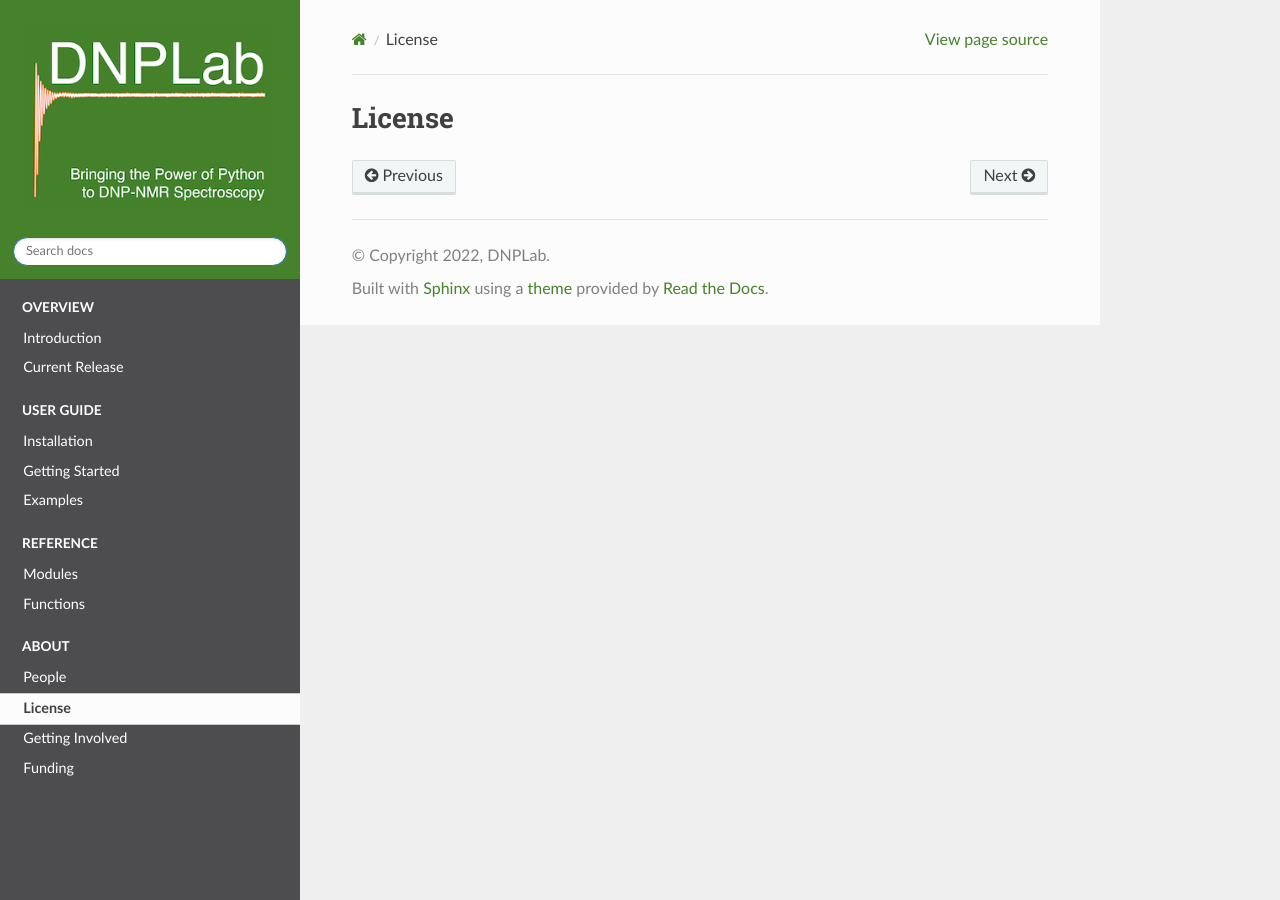
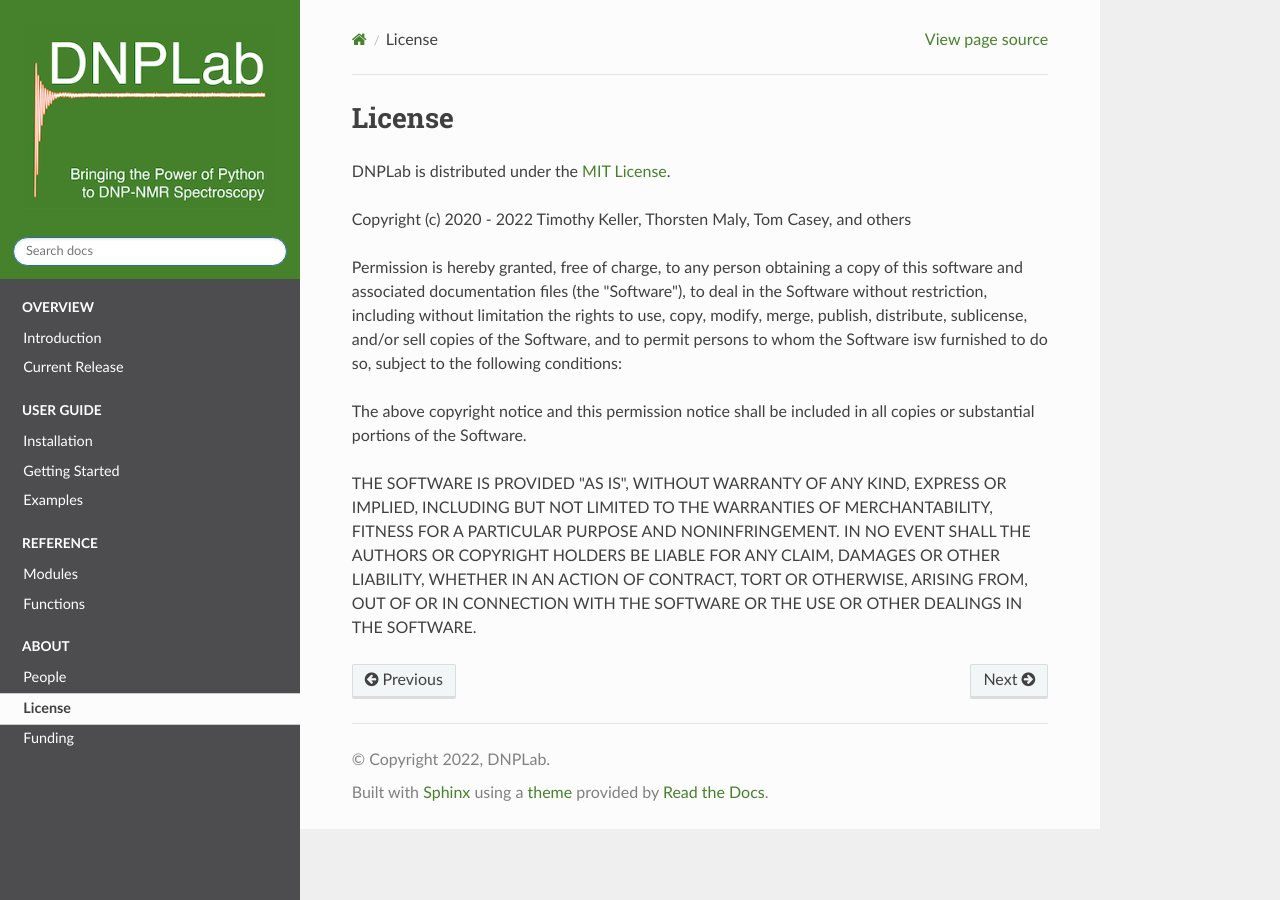
Before and after one commit to DNPLab/DNPLab, a Sphinx documentation site: the page built from docs/source/license.rst, in a window 1280 px wide. Built offline with Sphinx 7.4.7 and the Read the Docs theme 2.0.0, drawn with Linux system fonts in a browser that asks for light colours; pages that are not in the unit, such as notebooks, are missing from menus.

```diff
--- a/docs/source/_static/linkList.rst
+++ b/docs/source/_static/linkList.rst
@@ -26,6 +26,9 @@
    <a href="https://pip.pypa.io/en/stable/" target="_blank">pip</a>
 
 
+.. |thmalyTwitter| raw:: html
+
+   <a href="https://twitter.com/thmaly" target="_blank">@thmaly</a>
 
 .. -------------------------- Sorted Links --------------------------
 
--- a/docs/source/gettingInvolved.rst
+++ /dev/null
@@ -1,3 +0,0 @@
-================
-Getting Involved
-================
--- a/docs/source/index.rst
+++ b/docs/source/index.rst
@@ -48,7 +48,7 @@ Please report all issues on the |dnpLabGitIssueTrackerLink|.
 
    people
    license
-   gettingInvolved
+   .. getInvolved
    funding
 
 
--- a/docs/source/license.rst
+++ b/docs/source/license.rst
@@ -1,3 +1,24 @@
 =======
 License
 =======
+DNPLab is distributed under the |MITLicense|.
+
+Copyright (c) 2020 - 2022 Timothy Keller, Thorsten Maly, Tom Casey, and others
+
+Permission is hereby granted, free of charge, to any person obtaining a copy
+of this software and associated documentation files (the "Software"), to deal
+in the Software without restriction, including without limitation the rights
+to use, copy, modify, merge, publish, distribute, sublicense, and/or sell
+copies of the Software, and to permit persons to whom the Software isw
+furnished to do so, subject to the following conditions:
+
+The above copyright notice and this permission notice shall be included in all
+copies or substantial portions of the Software.
+
+THE SOFTWARE IS PROVIDED "AS IS", WITHOUT WARRANTY OF ANY KIND, EXPRESS OR
+IMPLIED, INCLUDING BUT NOT LIMITED TO THE WARRANTIES OF MERCHANTABILITY,
+FITNESS FOR A PARTICULAR PURPOSE AND NONINFRINGEMENT. IN NO EVENT SHALL THE
+AUTHORS OR COPYRIGHT HOLDERS BE LIABLE FOR ANY CLAIM, DAMAGES OR OTHER
+LIABILITY, WHETHER IN AN ACTION OF CONTRACT, TORT OR OTHERWISE, ARISING FROM,
+OUT OF OR IN CONNECTION WITH THE SOFTWARE OR THE USE OR OTHER DEALINGS IN THE
+SOFTWARE.
```
Also changed, not shown: docs/source/funding.rst (+4 -7 lines), docs/source/getInvolved.rst (added, +7 -0 lines), docs/source/introduction.rst (+14 -14 lines), docs/source/people.rst (+15 -2 lines).
